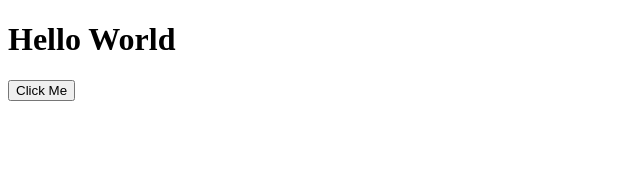
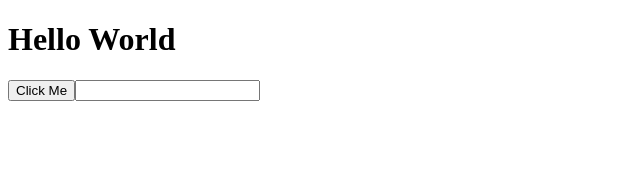
Before and after one commit to rom1trt/RabbitNameService, a React (Create React App) app in the folder website/: page / in a window 1280 px wide. Shown: the top 170 px of the page, without its empty margins (0-640 px from the left). Built offline with nearby package versions, Linux system fonts and the light colour scheme; the HTML template or start-up script is replaced by a standard one.

Commit message:
feat(app): display input value

```diff
--- a/website/src/App.js
+++ b/website/src/App.js
@@ -2,6 +2,7 @@ import React, { useState, useEffect } from "react";
 
 const App = () => {
   const [message, setMessage] = useState("Hello World");
+  const [inputValue, setInputValue] = useState("");
 
   useEffect(() => {
     console.log("Component mounted");
@@ -11,10 +12,17 @@ const App = () => {
     setMessage("Button Clicked");
   };
 
+  const handleInputChange = (e) => {
+    setInputValue(e.target.value);
+  };
+
+
   return (
     <div className="App">
       <h1>{message}</h1>
       <button onClick={handleClick}>Click Me</button>
+      <input type="text" value={inputValue} onChange={handleInputChange} />
+      <p>{inputValue}</p>
     </div>
   );
 };
```
